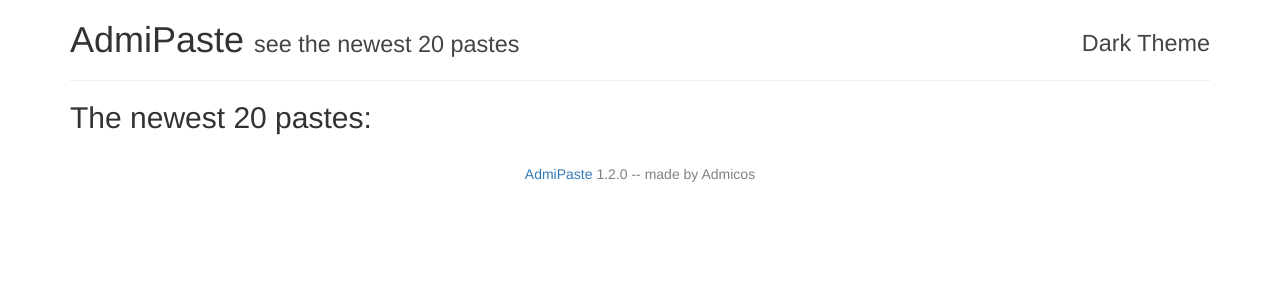
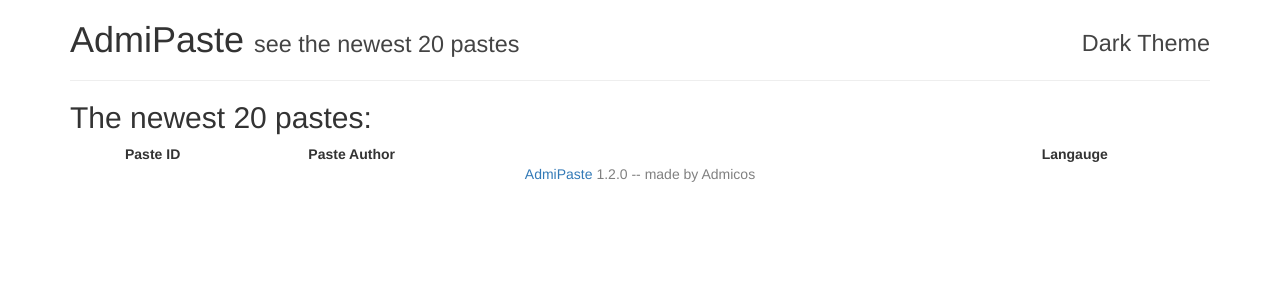
Before and after one commit to OmurOzcan/AdmiPaste, a Flask app: page /paste/ in a window 1280 px wide. Shown: the top 300 px of the page. Run offline with Flask 2, Linux system fonts and the light colour scheme; data that the repository does not hold is empty; parts of the project's set-up code (start-up, migrations or seed data) failed here and were passed over; some libraries are stand-ins or nearby versions.

Commit message:
new n20 layout

```diff
--- a/admipaste/data/static/admipaste-dark.css
+++ b/admipaste/data/static/admipaste-dark.css
@@ -1 +1 @@
-body,#seenewest,#name,#darkToggle,input:not(.btn),textarea,select{background-color:#333 !important;color:#EEE !important}code{margin-left:-2em}#darkToggle{position:relative;top:.5em}.prism-show-language-label{margin-top:.6em}
+body,#seenewest,#name,#darkToggle,input:not(.btn),textarea,select,.footer{background-color:#333 !important;color:#EEE !important}code{margin-left:-2em}#darkToggle{position:relative;top:.5em}.prism-show-language-label{margin-top:.6em}#pastelist{list-style:none}.footer{text-align:center}
--- a/admipaste/data/static/admipaste.css
+++ b/admipaste/data/static/admipaste.css
@@ -15,3 +15,12 @@
 .prism-show-language-label {
   margin-top: .6em;
 }
+
+#pastelist {
+    list-style: none;
+}
+
+.footer {
+    color: gray;
+    text-align: center;
+}
--- a/admipaste/data/templates/_footer.html
+++ b/admipaste/data/templates/_footer.html
@@ -1,4 +1,4 @@
-    <div style="text-align: center; color: gray"><br>
+    <div class="footer"><br>
         <a href="https://github.com/Admicos/AdmiPaste">AdmiPaste</a> 1.2.0 -- made by Admicos
     </div>
     </div>
--- a/admipaste/data/templates/pastelist.html
+++ b/admipaste/data/templates/pastelist.html
@@ -1,8 +1,19 @@
 {% include "_header.html" %}
 <h2>The newest {{ count }} pastes:</h2>
-<ul>
+<ul id="pastelist">
+    <li>
+        <div class="col-md-2"><b>Paste ID</b></div>
+        <div class="col-md-8"><b>Paste Author</b></div>
+        <div class="col-md-2"><b>Langauge</b></div>
+    </li>
     {% for paste in pastes %}
-        <li><a href="/paste/{{ paste[0] }}">Paste {{ paste[0] }} by {{ paste[1] }} (Language: {{ paste[2] }})</a></li>
+        <li>
+            <a href="/paste/{{ paste[0] }}">
+                <div class="col-md-2">{{ paste[0] }}</div>
+                <div class="col-md-8">{{ paste[1] }}</div>
+                <div class="col-md-2">{{ paste[2] }}</div>
+            </a>
+        </li>
     {% endfor %}
 </ul>
 {% include "_footer.html" %}
```
Also changed, not shown: admipaste/data/static/admipaste-dark.scss (+10 -1 lines).
